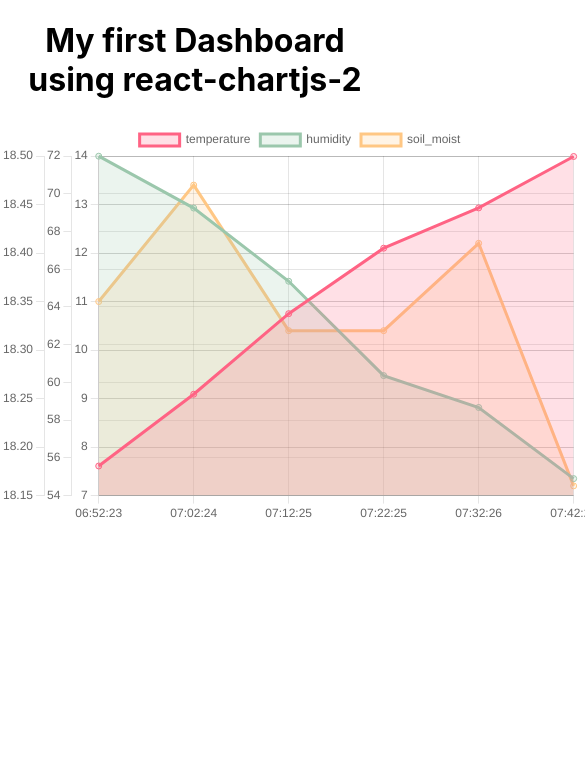
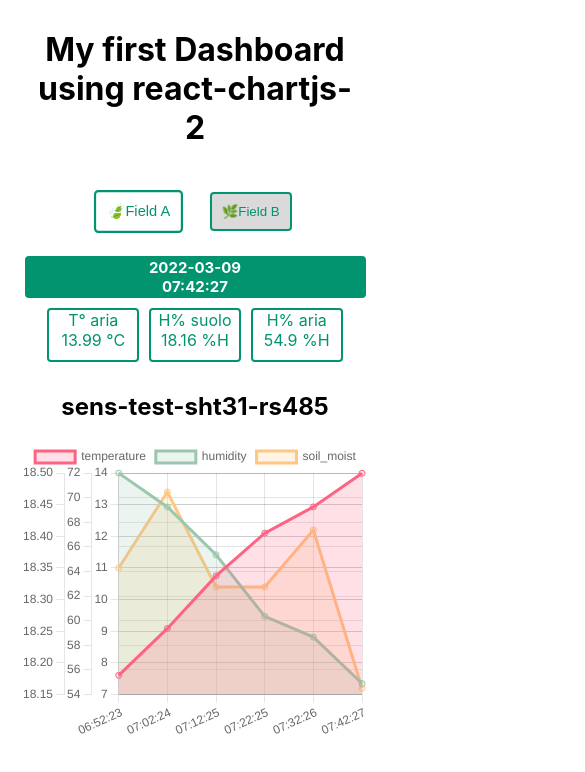
Before and after one commit to silhth/my-first-dashboard, a React (Create React App) app: page / in a window 390 px wide. Shown: the top 772 px of the page, 585 px wide, since content can reach past the window. Built offline with nearby package versions, Linux system fonts and the light colour scheme.

Commit message:
feat: realTime data

```diff
--- a/package.json
+++ b/package.json
@@ -16,6 +16,7 @@
     "react-scripts": "5.0.0",
     "redux": "^4.1.2",
     "redux-thunk": "^2.4.1",
+    "sass": "^1.49.9",
     "web-vitals": "^2.1.4"
   },
   "scripts": {
--- a/src/App.css
+++ b/src/App.css
@@ -1,38 +1,10 @@
 .App {
   text-align: center;
+  margin: 0;
+  padding: 0;
+  width: 100%;
 }
-
-.App-logo {
-  height: 40vmin;
-  pointer-events: none;
+h1{
+  margin: 0;
+  padding: 30px;
 }
-
-@media (prefers-reduced-motion: no-preference) {
-  .App-logo {
-    animation: App-logo-spin infinite 20s linear;
-  }
-}
-
-.App-header {
-  background-color: #282c34;
-  min-height: 100vh;
-  display: flex;
-  flex-direction: column;
-  align-items: center;
-  justify-content: center;
-  font-size: calc(10px + 2vmin);
-  color: white;
-}
-
-.App-link {
-  color: #61dafb;
-}
-
-@keyframes App-logo-spin {
-  from {
-    transform: rotate(0deg);
-  }
-  to {
-    transform: rotate(360deg);
-  }
-}
--- a/src/components/Graph/Graph.module.css
+++ /dev/null
@@ -1,6 +0,0 @@
-.graph {
-
-    margin: 25px auto;
-    width: 600px;
-    height: 400px;
-}
--- /dev/null
+++ b/src/components/Graph/Graph.module.scss
@@ -0,0 +1,44 @@
+.wrapper {
+    display: flex;
+    flex-direction: column;
+    .graph {
+
+        margin: auto;
+        width: 400px;
+        height: 400px;
+        padding-bottom:100px;
+    }
+
+    .btn {
+        button {
+            margin: 15px;
+            padding: 10px;
+            border-radius: 4px;
+            color: rgb(1, 148, 111);
+            cursor: pointer;
+            border: 2px solid rgb(1, 148, 111);
+            background-color: rgb(218, 218, 218);
+            transition: all 0.2s ease-in-out;
+
+            &:hover {
+                transform: scale(1.1);
+
+            }
+
+            &.active {
+                background-color: white;
+                transform: scale(1.1);
+            }
+        }
+
+    }
+}
+
+@media screen and (max-width: 767px)  {
+    .wrapper{
+        .graph{
+            width: 90%;
+            height: 300px;
+        }
+    }
+}
--- a/src/components/Graph/index.jsx
+++ b/src/components/Graph/index.jsx
@@ -1,19 +1,21 @@
 
 import { useEffect, useState } from 'react';
 import { useSelector, useDispatch } from 'react-redux';
-import {  fetchAllDataJson} from '../../store/action'
+import { fetchAllDataJson } from '../../store/action'
 // import { fetchAllData} from '../../store/action' ---------------mockServer------------
 /* eslint-disable no-unused-vars */
 import { Chart as ChartJS } from 'chart.js/auto'
 /* eslint-disable no-unused-vars */
 import { Line, Chart } from 'react-chartjs-2'
+import { RealTime } from '../RealTime';
 
-import style from './Graph.module.css'
+import style from './Graph.module.scss'
 
 
 export const Graph = () => {
     const dispatch = useDispatch();
     const [newData, setNewData] = useState([])
+    const [field, setField] = useState("sens-test-sht31-rs485")
 
     useEffect(() => {
         dispatch(fetchAllDataJson())
@@ -21,9 +23,10 @@
 
     const myData = useSelector(state => state)
 
+
     useEffect(() => {
         myData.length > 1 && setNewData(myData.filter((arr) =>
-            arr.result.end_device_ids.device_id === "sens-test-sht31-rs485").map((arr) => {
+            arr.result.end_device_ids.device_id === field).map((arr) => {
                 let data = {
                     device_id: arr.result.end_device_ids.device_id,
                     time: arr.result.received_at,
@@ -37,14 +40,26 @@
             )
         )
 
-    }, [myData])
+    }, [myData, field])
+
+
 
     const timeMin = () => newData.map((arr) => arr.time.split(/(T)/)[2].split('.')[0])
     const temp = () => newData.map((arr) => arr.temperature.toFixed(0).toString() + ' C°')
 
     return (
+        <div className={style.wrapper}>
+            <div className={style.btn}>
+                <button className={field === "sens-test-sht31-rs485" ? style.active : null}
+                    onClick={() => setField("sens-test-sht31-rs485")}>🍃Field A </button>
+                <button className={field === "sens-natib-1" ? style.active : null}
+                    onClick={() => setField("sens-natib-1")}>🌿Field B </button>
+            </div>
+            <RealTime data={newData} />
             <div className={style.graph}>
-            {newData.length > 1 ? <Line
+                {newData.length > 1 ? <>
+                    <h2>{field}</h2>
+                    <Line
                         datasetIdKey='id'
                         width={600}
                         height={400}
@@ -89,8 +104,9 @@
                                 },
                             ],
                         }}
-            />
+                    /></>
                     : <p>loading</p>}
+            </div>
         </div>
     )
 }
--- /dev/null
+++ b/src/components/RealTime/RealTime.module.scss
@@ -0,0 +1,57 @@
+.realTime {
+    display: flex;
+    flex-wrap: wrap;
+    margin: 10px auto;
+    width: 522px;
+    justify-content: center;
+    div{
+        margin: 0 10px;
+        border-radius: 4px;
+        width: 150px;
+        height: 50px;
+        border: 2px solid rgb(1, 148, 111);
+        background-color: white;
+        color:rgb(1, 148, 111) ;
+        p{
+            margin: 0;
+        }
+
+    }
+    .time{
+        width: 100%;
+        margin-bottom: 10px;
+        background-color:rgb(1, 148, 111);
+        color:white;
+        h3{
+            margin: 0;
+        }
+    }
+}
+
+
+@media screen and (max-width: 767px)  {
+    .realTime {
+            width: 90%;
+            div{
+                margin: 0 5px;
+                border-radius: 4px;
+                width: 25%;
+                height: 50px;
+                border: 2px solid rgb(1, 148, 111);
+                background-color: white;
+                color:rgb(1, 148, 111) ;
+                p{
+                    margin: 0;
+                }
+
+
+            }
+            .time{
+                height: auto;
+                h3{
+                    font-size: 15px;
+                }
+            }
+
+    }
+}
--- /dev/null
+++ b/src/components/RealTime/index.jsx
@@ -0,0 +1,44 @@
+import { useEffect, useState } from 'react'
+import style from './RealTime.module.scss'
+
+export const RealTime = (props) => {
+    const [dayTime, setDaytime] = useState('')
+    const data = props.data || [{
+        device_id: '',
+        time: '',
+        soil_moist: '',
+        temperature: '',
+        voltage: '',
+        humidity: ''
+    }
+    ]
+
+    const lastData = data[data.length - 1];
+
+    useEffect(()=>
+    lastData ? setDaytime(lastData.time.split(/(T|\.)/)): null
+    ,[lastData])
+
+
+    return (
+        <div className={style.realTime}>
+            {data.length > 1 && <>
+                <div className={style.time}>
+                    <h3> {dayTime[0]}</h3>
+                    <h3> {dayTime[2]}</h3>
+                </div>
+                <div>
+                    <p>T° aria</p>
+                    <p>{lastData.temperature} °C</p></div>
+                <div>
+                    <p>H% suolo</p>
+                    <p>{lastData.soil_moist} %H</p>
+                </div>
+                <div>
+                    <p>H% aria</p>
+                    <p>{lastData.humidity} %H</p>
+                </div>
+            </>}
+        </div>
+    )
+}
--- a/src/index.css
+++ b/src/index.css
@@ -5,6 +5,9 @@
     sans-serif;
   -webkit-font-smoothing: antialiased;
   -moz-osx-font-smoothing: grayscale;
+  height: 100vh;
+  width: 100%;
+  box-sizing: border-box;
 }
 
 code {
```
Also changed, not shown: 1 other file (tests, documents, lock files or other folders). Lines whose indentation alone changed are shown as unchanged.
